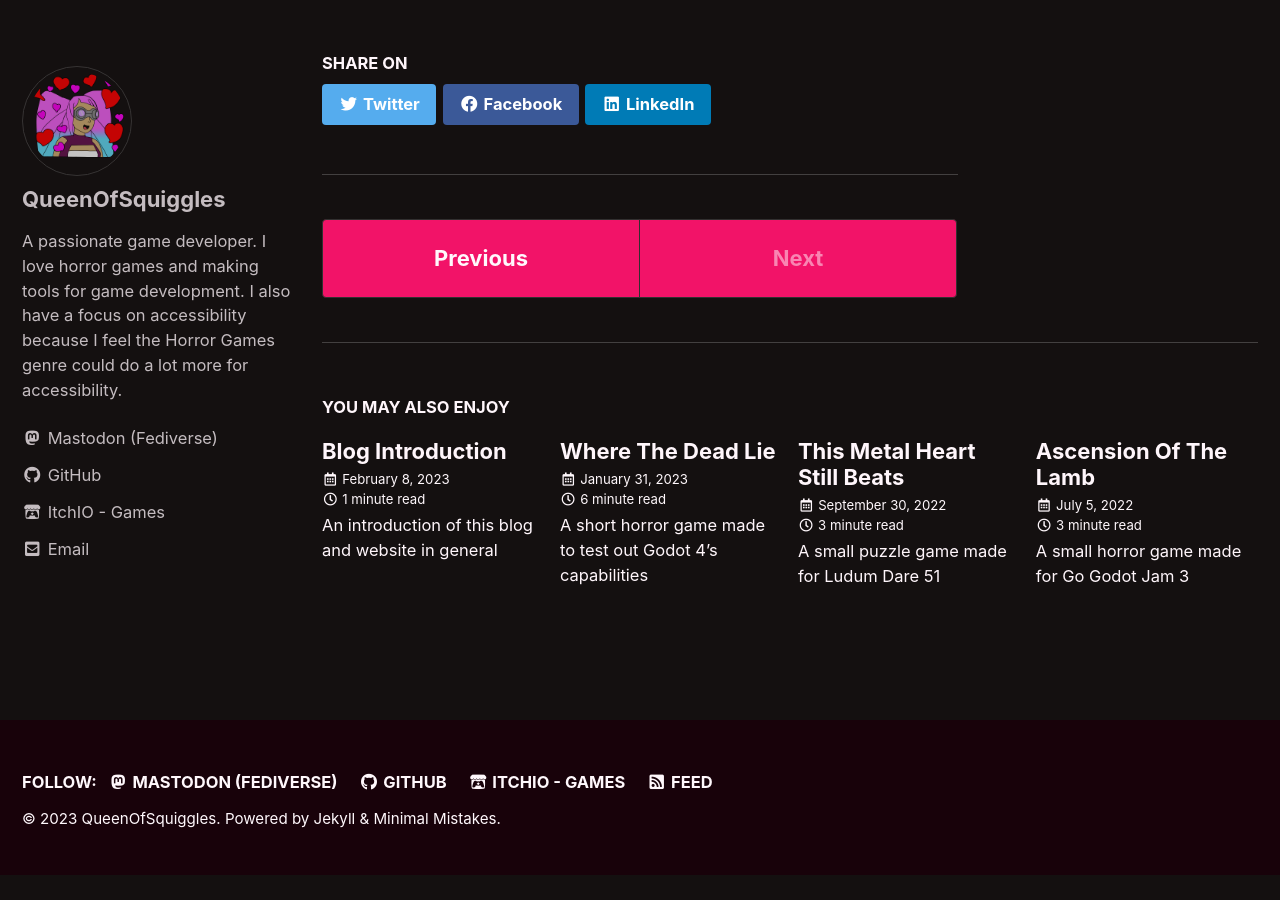
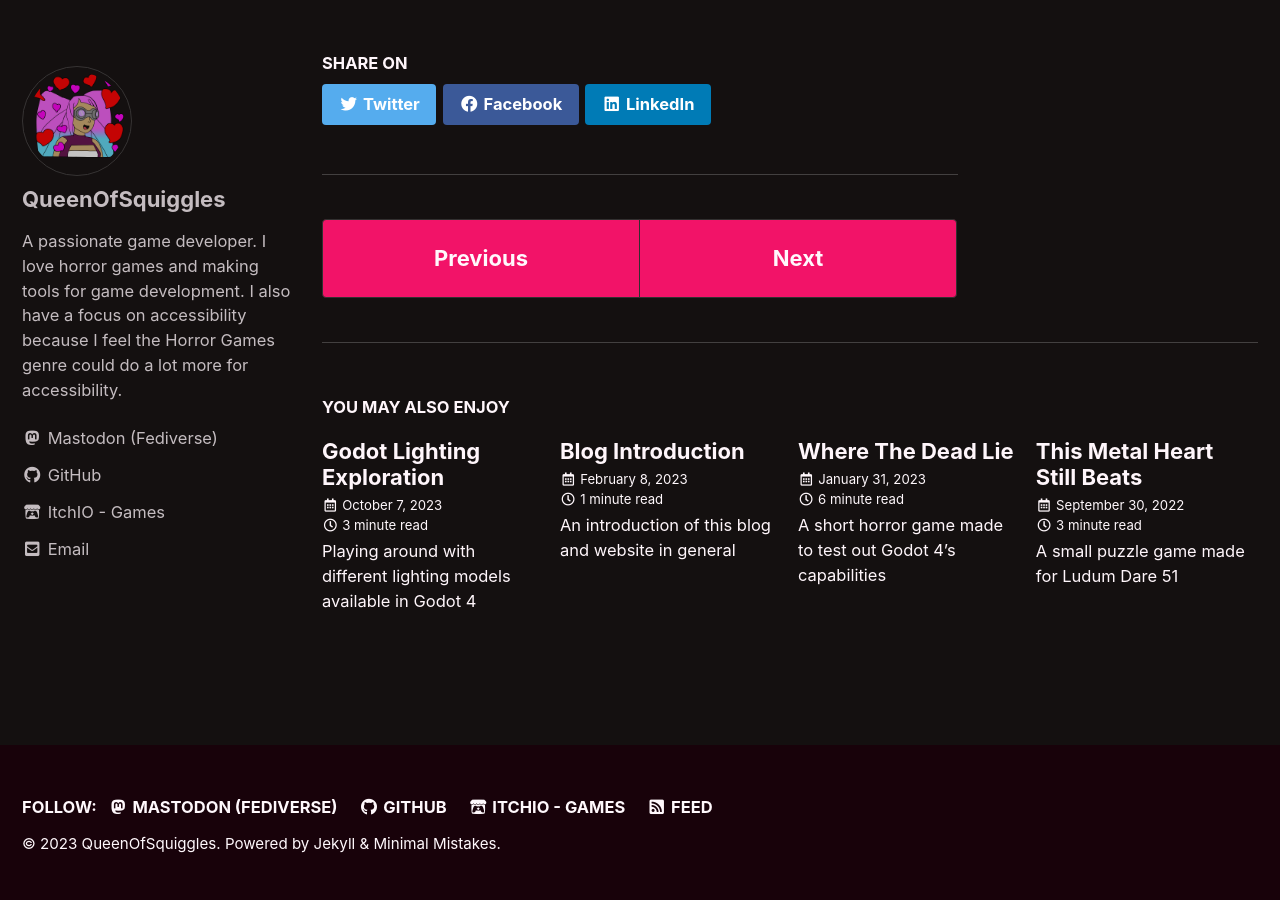
Before and after one commit to QueenOfSquiggles/queenofsquigglesweb, a Jekyll site: the page built from _posts/2023-10-05-godot-lighting-exploration.md, in a window 1280 px wide and 900 px high, scrolled down 5834 px. Built offline with Jekyll 4.4.1, drawn with Linux system fonts in a browser that asks for light colours; cached includes are drawn as plain includes; before the commit the page ends 6709 px from its top, so only the background shows below that; some of the changed lines change nothing that is shown.

Commit message:
Fixed last push!!

```diff
--- a/_posts/2023-10-05-godot-lighting-exploration.md
+++ b/_posts/2023-10-05-godot-lighting-exploration.md
@@ -28,9 +28,6 @@
         alt: ""
     -   url: /assets/images/squiggles-light-example/image2.png
         image_path: /assets/images/squiggles-light-example/image2.png
-        alt: ""
-    -   url: /assets/images/squiggles-light-example/image3.png
-        image_path: /assets/images/squiggles-light-example/image3.png
         alt: ""
     -   url: /assets/images/squiggles-light-example/image4.png
         image_path: /assets/images/squiggles-light-example/image4.png
--- /dev/null
+++ b/_posts/2023-10-07-blog-update-october-2023.md
@@ -0,0 +1,55 @@
+---
+title: "Godot Lighting Exploration"
+excerpt: "Playing around with different lighting models available in Godot 4"
+layout: single
+last_modified_at: 2023-10-05
+
+header:
+  image: /assets/images/banner.jpg
+
+categories:
+  - Blog Meta
+tags:
+  - blog meta
+
+gallery:
+    -   url: /assets/images/squiggles-light-example/image1.png
+        image_path: /assets/images/squiggles-light-example/image1.png
+        alt: ""
+    -   url: /assets/images/squiggles-light-example/image2.png
+        image_path: /assets/images/squiggles-light-example/image2.png
+        alt: ""
+    -   url: /assets/images/squiggles-light-example/image4.png
+        image_path: /assets/images/squiggles-light-example/image4.png
+        alt: ""
+---
+
+# Happy Halloween!
+
+Hi there y'all! It's October, a great time to indulge in horror and spooky things. I'm doing something pretty scary myself, and that's trying to use this blog more!
+
+# What this blog is for
+
+Originally this blog was intended to be a portfolio to help me get a job working in tech, but time and time again I get rejected because "games aren't real experience." So if this blog isn't doing anything helpful for my job prospects, I might as well focus it in more on my interests than anything else!
+
+## Game Post-Mortums
+
+While I'm not a huge fan of the naming, I do like writing up articles talking about the games I've made, why I made them and any challenges I faced while doing so. Additionally I like to talk about any interesting tech problems I had to solve as well. I've definitely lapsed in writing those, so I do have a backlog to work through!
+
+## Tutorials and Informational Guides
+
+If you have already been following my blog, you probably saw my last article, which was definitely in the "Informational Guide" category. I really enjoy sharing information in a way that people can more easily read. Additionally, I want to serve as a way for people to get practice with parts of game development and specifically Godot that they may not have before.
+
+I've definitely heard different opinions on shelving my YouTube channel and writing more. But what's most important to me is that I actually have the time to put things out. If I force myself to do YouTube, I don't end up posting anything for months because of the time investment. Whereas with this blog, I'm literally taking the first step of making a YouTube video (writing the script), and posting that directly, with some formatting.
+
+## Games Discussions/Reviews
+
+Another thing that I really enjoy that I haven't done yet is discussing existing games. I usually jot down notes about different game elements as I play a game and then I refer to those notes when I want to implement a similar result. It's really helpful for those squishy design things like, "I want the player to feel anxious." It's not really a difficult problem to solve, but doing so in a way that also doesn't hurt the overall enjoyment and gameplay mechanics can be incredibly difficult.
+
+I'm not sure I would be so narcissitic to call myself a games reviewer. But perhaps what I would like to do is rather similar. More so than just pumping out opinions as fast as possible, I like to dig deep. For example, I've been trying to beat *The Forest* pretty much since it came out (arguably starting well before I should have given my age and the content). I want to do this with more games. I've already worked on picking apart notes for *Resident Evil 7*. The only component missing is my hard-mode replay, which got incredibly difficult for me.
+
+# Closing
+
+I have strong aspirations. If you've followed me for any length of time you might be skeptical of whether I can actually accomplish this. I think the best I can say is that **I want to do this**. My most common struggle is against the tension between doing what I love, and having an income. So often the two seem to be mutually exclusive. I may start putting a "support me" badge on my posts in hope that people will want to throw me a dollar or two for the information I write. Though without comments implemented on this blog there isn't a lot of back and forth.
+
+I suppose if you want to contact me, I have a [mastodon account](https://tech.lgbt/@queenofsquiggles) and an [email account](mailto:thequeenofsquiggles@gmail.com).
```
Also changed, not shown: assets/images/squiggles-light-example/image3.png (deleted).
